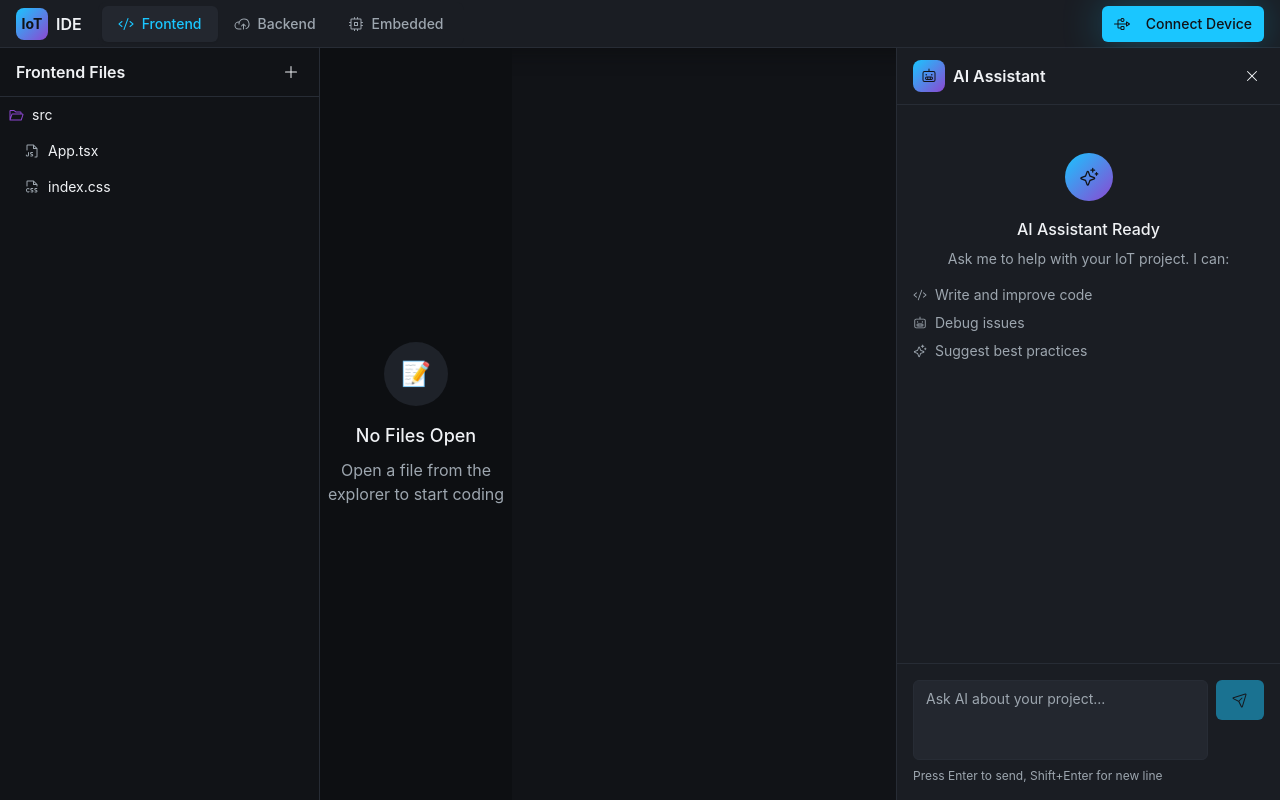
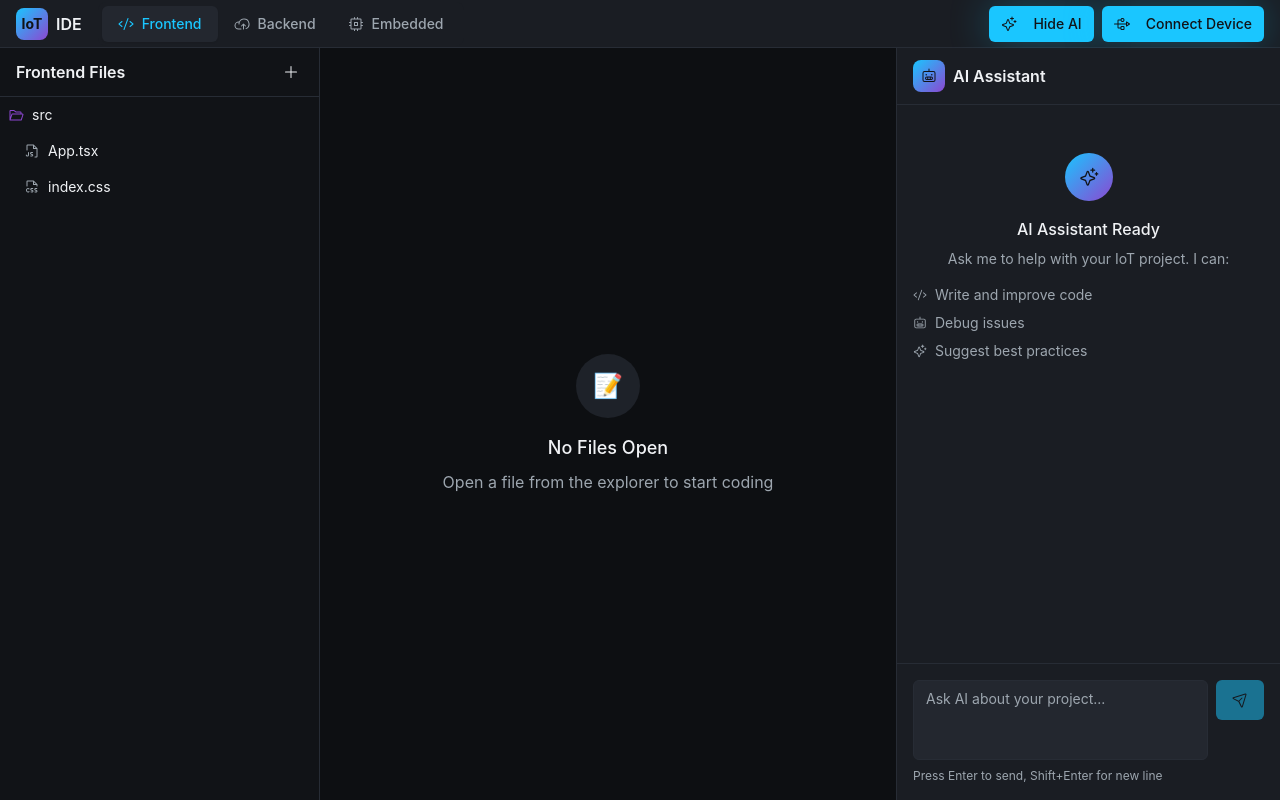
Before and after one commit to charant340-debug/omnicraft-ide, a React (Vite) app: page / in a window 1280 px wide. Built offline with nearby package versions, Linux system fonts and the light colour scheme.

Commit message:
Fix AI section visibility and usability
The AI section's visibility and usability issues have been addressed. When the AI section is active, the code editor text is now visible. A "Revoke AI Section" button has been added to allow users to exit the AI section and regain full functionality.

```diff
--- a/src/components/AIAssistant.tsx
+++ b/src/components/AIAssistant.tsx
@@ -83,21 +83,13 @@ export const AIAssistant: React.FC = () => {
   return (
     <div className="h-full flex flex-col bg-panel-bg">
       {/* Header */}
-      <div className="px-4 py-3 border-b border-border flex items-center justify-between">
+      <div className="px-4 py-3 border-b border-border flex items-center">
         <div className="flex items-center space-x-2">
           <div className="w-8 h-8 bg-gradient-primary rounded-lg flex items-center justify-center">
             <Robot size={16} className="text-background" />
           </div>
           <h3 className="font-semibold text-foreground">AI Assistant</h3>
         </div>
-        <Button
-          variant="ghost"
-          size="sm"
-          onClick={toggleAI}
-          className="w-6 h-6 p-0 hover:bg-file-hover"
-        >
-          <X size={14} />
-        </Button>
       </div>
 
       {/* Messages */}
--- a/src/components/IDELayout.tsx
+++ b/src/components/IDELayout.tsx
@@ -5,9 +5,11 @@ import { AIAssistant } from './AIAssistant';
 import { TabBar } from './TabBar';
 import { DeviceConnection } from './DeviceConnection';
 import { useIDEStore } from '../stores/ideStore';
+import { Robot, Sparkle } from '@phosphor-icons/react';
+import { Button } from './ui/button';
 
 export const IDELayout: React.FC = () => {
-  const { isAIVisible } = useIDEStore();
+  const { isAIVisible, toggleAI } = useIDEStore();
 
   return (
     <div className="min-h-screen bg-background font-ui flex flex-col">
@@ -22,24 +24,40 @@ export const IDELayout: React.FC = () => {
           </div>
           <TabBar />
         </div>
-        <DeviceConnection />
+        <div className="flex items-center space-x-2">
+          <Button
+            variant={isAIVisible ? "default" : "outline"}
+            size="sm"
+            onClick={toggleAI}
+            className={`
+              ${isAIVisible
+                ? 'bg-primary text-primary-foreground shadow-glow'
+                : 'border-border hover:bg-file-hover'
+              }
+            `}
+          >
+            {isAIVisible ? <Sparkle size={16} className="mr-2" /> : <Robot size={16} className="mr-2" />}
+            {isAIVisible ? 'Hide AI' : 'Show AI'}
+          </Button>
+          <DeviceConnection />
+        </div>
       </header>
 
       {/* Main Content */}
       <div className="flex flex-1 overflow-hidden">
         {/* File Explorer */}
-        <div className="w-80 bg-sidebar-bg border-r border-border">
+        <div className="w-80 bg-sidebar-bg border-r border-border flex-shrink-0">
           <FileExplorer />
         </div>
 
         {/* Code Editor */}
-        <div className={`flex-1 flex flex-col min-w-0 ${isAIVisible ? 'mr-96' : ''} transition-all duration-300`}>
+        <div className="flex-1 bg-editor min-w-0 flex flex-col">
           <CodeEditor />
         </div>
 
         {/* AI Assistant */}
         {isAIVisible && (
-          <div className="w-96 bg-panel-bg border-l border-border">
+          <div className="w-96 bg-panel-bg border-l border-border flex-shrink-0">
             <AIAssistant />
           </div>
         )}
```
